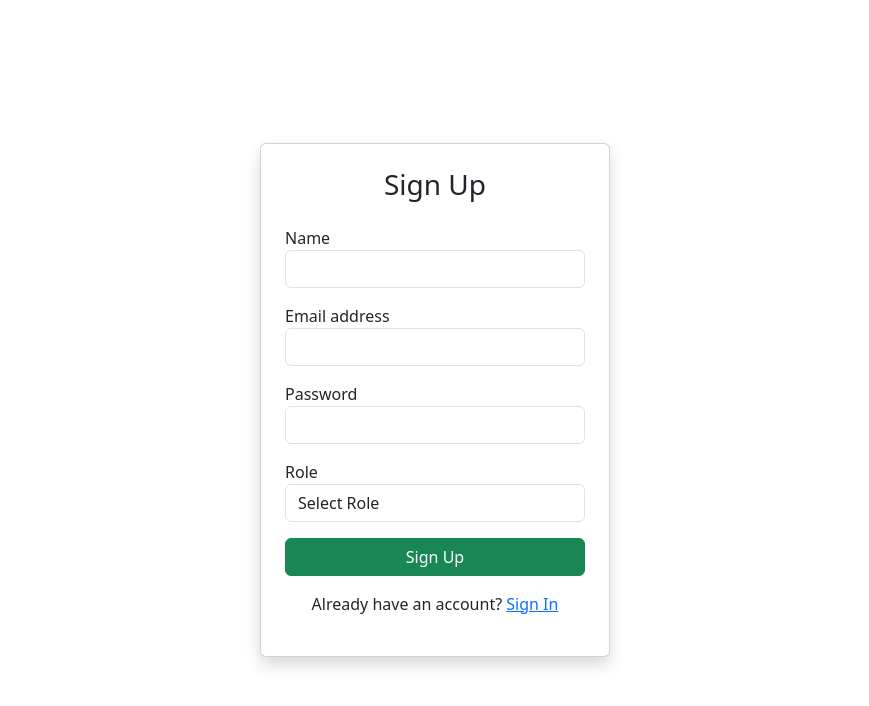
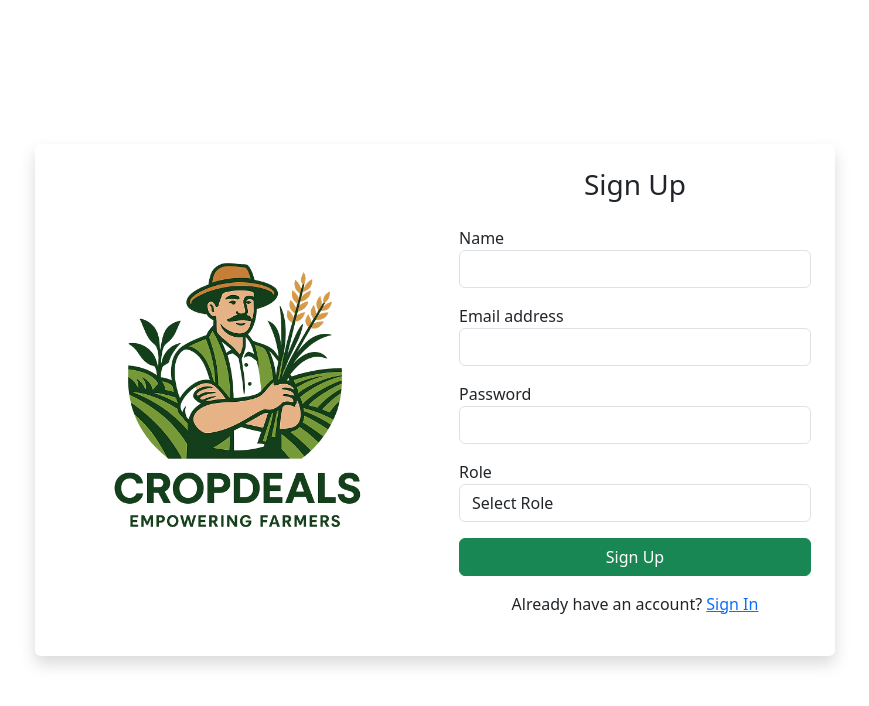
Before and after one commit to yash-mewada/CropDealsFrontend, an Angular app: page /signup in a window 1280 px wide. Shown: the top 706 px of the page, without its empty margins (205-1074 px from the left). Built offline with nearby package versions, Linux system fonts and the light colour scheme.

Commit message:
added image on the onboarding page

```diff
--- a/angular.json
+++ b/angular.json
@@ -95,5 +95,8 @@
         }
       }
     }
+  },
+  "cli": {
+    "analytics": false
   }
 }
--- a/src/app/pages/sign-in/sign-in.component.html
+++ b/src/app/pages/sign-in/sign-in.component.html
@@ -1,5 +1,9 @@
 <div class="container d-flex justify-content-center align-items-center" style="height: 100vh;">
-  <div class="card p-4 shadow" style="width: 350px;">
+  <div class="row shadow rounded" style="max-width: 800px; width: 100%;">
+    <div class="col-md-6 d-flex align-items-center justify-content-center p-3">
+      <img src="cropdeals.png" alt="Crop Deals" class="img-fluid" style="max-height: 300px;" />
+    </div>
+    <div class="col-md-6 p-4 bg-white">
       <h3 class="text-center mb-4">Sign In</h3>
       <form (ngSubmit)="onSignIn()">
         <div class="mb-3">
@@ -18,3 +22,4 @@
       </p>
     </div>
   </div>
+</div>
--- a/src/app/pages/sign-up/sign-up.component.html
+++ b/src/app/pages/sign-up/sign-up.component.html
@@ -1,5 +1,12 @@
 <div class="container d-flex justify-content-center align-items-center" style="height: 100vh;">
-  <div class="card p-4 shadow" style="width: 350px;">
+  <div class="row shadow rounded bg-white" style="max-width: 800px; width: 100%;">
+    <!-- Image Column -->
+    <div class="col-md-6 d-none d-md-flex align-items-center justify-content-center p-3">
+      <img src="cropdeals.png" alt="Crop Deals" class="img-fluid" style="max-height: 300px;" />
+    </div>
+
+    <!-- Form Column -->
+    <div class="col-md-6 p-4">
       <h3 class="text-center mb-4">Sign Up</h3>
       <form (ngSubmit)="onSignUp()">
         <div class="mb-3">
@@ -30,3 +37,4 @@
       </p>
     </div>
   </div>
+</div>
```
Also changed, not shown: public/cropdeals.png (added), 1 other file (tests, documents, lock files or other folders). Lines whose indentation alone changed are shown as unchanged.
